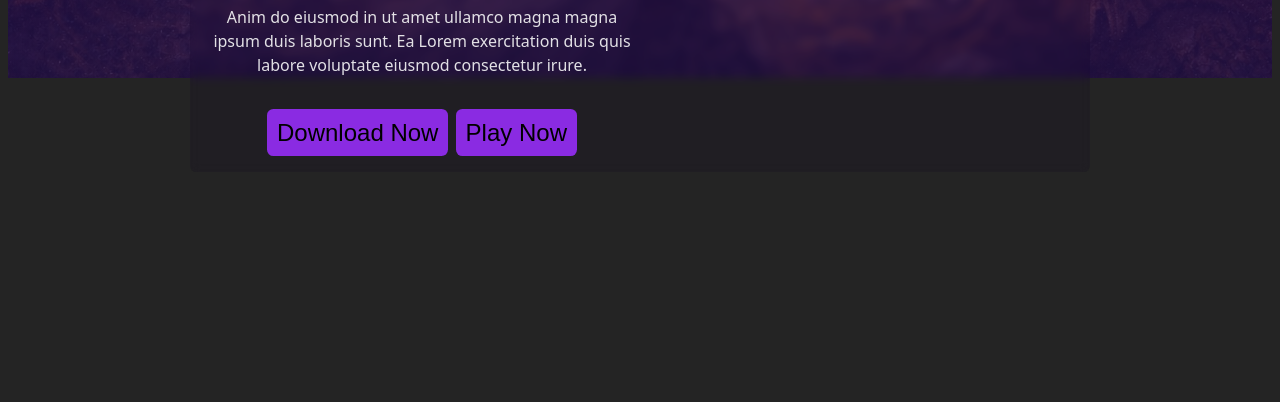
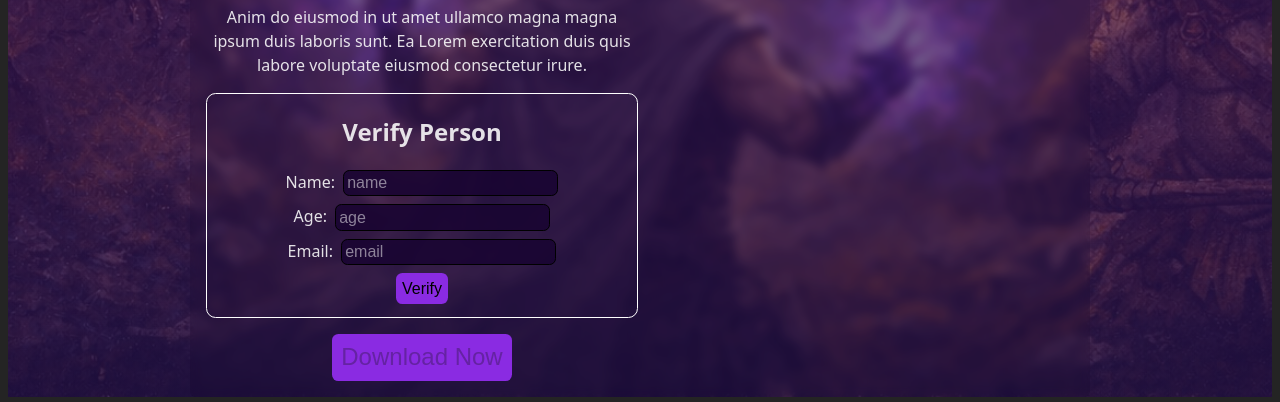
Before and after one commit to Stanbkrylix/capstone-landing-page, a React (Vite) app: page / in a window 1280 px wide. Shown: the part 730-1132 px from the top of the page. Before the commit the page ends 902 px from the top, so only its background shows below. Built offline with nearby package versions, Linux system fonts and the light colour scheme.

Commit message:
age verification form have been added

```diff
--- a/src/App.css
+++ b/src/App.css
@@ -8,13 +8,14 @@
     max-width: 1920px;
     width: 100%;
     margin: 0 auto;
-    background: linear-gradient(rgba(88, 24, 124, 0.55), rgba(40, 20, 90, 0.65)),
+    background:
+        linear-gradient(rgba(88, 24, 124, 0.55), rgba(40, 20, 90, 0.65)),
         url("assets/WhatsApp\ Image\ 2026-01-13\ at\ 6.56.39\ PM.jpeg");
     background-repeat: no-repeat;
     background-size: cover;
     background-position: center;
     /* background-attachment: fixed; */
-    height: 100vh;
+    /* height: 100vh; */
 }
 .navbar {
     /* text-align: left; */
@@ -100,6 +101,12 @@
     display: flex;
     /* margin-top: 25rem; */
 }
+.story-page,
+.about-page {
+    width: 900px;
+    margin: 0 auto;
+    height: 100vh;
+}
 
 .game-description-div {
     width: 48%;
@@ -112,9 +119,50 @@
     gap: 0.5rem;
     padding: 1rem;
 }
+.verification-div {
+    border: 1px solid white;
+    border-radius: 0.6rem;
+    margin-bottom: 1rem;
+}
 
-.download-btns-div button {
+.verification-form {
+    display: flex;
+    flex-direction: column;
+    align-items: center;
+    gap: 0.5rem;
+}
+.verification-form label {
+    display: flex;
+    gap: 0.5rem;
+}
+.verification-form label input {
+    border: 1px solid;
+    border-radius: 0.4rem;
+    background-color: rgba(25, 4, 49, 0.863);
+    padding: 0.2rem;
+    font-size: 1rem;
+}
+.verification-form label input::placeholder {
+    color: white;
+    opacity: 0.5;
+}
+.verify-btn {
+    background-color: blueviolet;
+    border: none;
+    font-size: 1rem;
+    padding: 0.4rem;
+    margin-bottom: 0.8rem;
+    border-radius: 0.4rem;
+    cursor: pointer;
+}
+.verify-btn:hover {
+    transform: scale(1.05);
+    transition: 250ms;
+}
+
+.download-game-btn {
     padding: 0.6rem;
+    margin-bottom: 1rem;
     border-radius: 0.4rem;
     border: none;
     font-size: 1.5rem;
--- a/src/App.jsx
+++ b/src/App.jsx
@@ -8,6 +8,7 @@ import {
     Outlet,
 } from "react-router-dom";
 import "./App.css";
+
 import img1 from "./assets/adeptus-mechanicus.png";
 import img2 from "./assets/dark-angel-tyranids.png";
 import img3 from "./assets/dark-magician.png";
@@ -24,8 +25,8 @@ function App() {
                 <Routes>
                     <Route path="/" element={<Layout />}>
                         <Route index element={<Home />} />
+                        <Route path="/story" element={<Story />} />
                         <Route path="/about" element={<About />} />
-                        <Route path="/company" element={<Company />} />
                     </Route>
                 </Routes>
             </BrowserRouter>
@@ -50,8 +51,8 @@ function Navbar() {
         <>
             <div className="navbar">
                 <Link to="/">Home</Link>
+                <Link to="/story">Story </Link>
                 <Link to="/about">About </Link>
-                <Link to="/company">Company </Link>
             </div>
         </>
     );
@@ -68,6 +69,12 @@ function About() {
 }
 
 function Home() {
+    const [btnEnable, setBtnEnable] = useState(true);
+
+    function toEnableBtn() {
+        setBtnEnable(false);
+    }
+
     return (
         <>
             <ScreenshotGallery />
@@ -79,18 +86,100 @@ function Home() {
                         duis laboris sunt. Ea Lorem exercitation duis quis
                         labore voluptate eiusmod consectetur irure.
                     </p>
-                    <div className="download-btns-div">
-                        <button className="download-game-btn">
-                            Download Now
-                        </button>
-                        <button className="download-game-btn">Play Now</button>
-                    </div>
+                    <VerificationForm toEnableBtn={toEnableBtn} />
+                    <button className="download-game-btn" disabled={btnEnable}>
+                        Download Now
+                    </button>
+                    {/* <button className="download-game-btn">Play Now</button> */}
                 </div>
                 <div className="qr-code-div">
                     <h1>QR Code</h1>
                 </div>
             </div>
         </>
+    );
+}
+
+function VerificationForm({ toEnableBtn }) {
+    const [formInput, setFormInput] = useState({
+        name: "",
+        age: "",
+        email: "",
+    });
+
+    function resetFormInputs() {
+        setFormInput({
+            name: "",
+            age: "",
+            email: "",
+        });
+    }
+
+    function handleChange(e) {
+        const { name, value } = e.target;
+
+        setFormInput((prev) => ({ ...prev, [name]: value }));
+    }
+
+    function handleSubmit(e) {
+        e.preventDefault();
+        if (!formInput.name || !formInput.age || !formInput.email) {
+            alert("Please fill out all of the inputs");
+            return;
+        }
+
+        if (formInput.age < 13) {
+            alert("You are to young for this game");
+            return;
+        }
+
+        console.log(formInput);
+        resetFormInputs();
+        toEnableBtn();
+
+        // return;
+    }
+    return (
+        <div className="verification-div">
+            <h2 className="verify-form-header">Verify Person</h2>
+            <form className="verification-form" onSubmit={handleSubmit}>
+                <label htmlFor="name">
+                    <span>Name:</span>
+                    <input
+                        type="text"
+                        name="name"
+                        placeholder="name"
+                        value={formInput.name}
+                        onChange={handleChange}
+                    />
+                </label>
+
+                <label htmlFor="age">
+                    <span>Age:</span>
+                    <input
+                        type="number"
+                        name="age"
+                        id=""
+                        placeholder="age"
+                        value={formInput.age}
+                        onChange={handleChange}
+                    />
+                </label>
+
+                <label htmlFor="email">
+                    <span>Email:</span>
+                    <input
+                        type="email"
+                        name="email"
+                        placeholder="email"
+                        value={formInput.email}
+                        onChange={handleChange}
+                    />
+                </label>
+
+                <input type="submit" value="Verify" className="verify-btn" />
+            </form>
+        </div>
     );
 }
 
@@ -167,10 +256,19 @@ function ScreenshotGallery() {
     );
 }
 
-function Company() {
+function Story() {
     return (
-        <div className="company-page">
-            <h1>About the company</h1>
+        <div className="story-page">
+            <h1>About the Story</h1>
+            <p>
+                Excepteur sit nulla ipsum exercitation velit nostrud.Lorem
+                exercitation Lorem fugiat Lorem anim cillum ex irure
+                veniam.Fugiat culpa aliquip ipsum fugiat adipisicing culpa esse
+                anim.Minim reprehenderit dolor consequat aliqua nulla ullamco
+                nostrud.Exercitation dolore magna exercitation non aliquip
+                cupidatat non commodo consectetur nisi amet eiusmod.Lorem ipsum
+                aute non aute adipisicing adipisicing velit nulla.
+            </p>
         </div>
     );
 }
```
